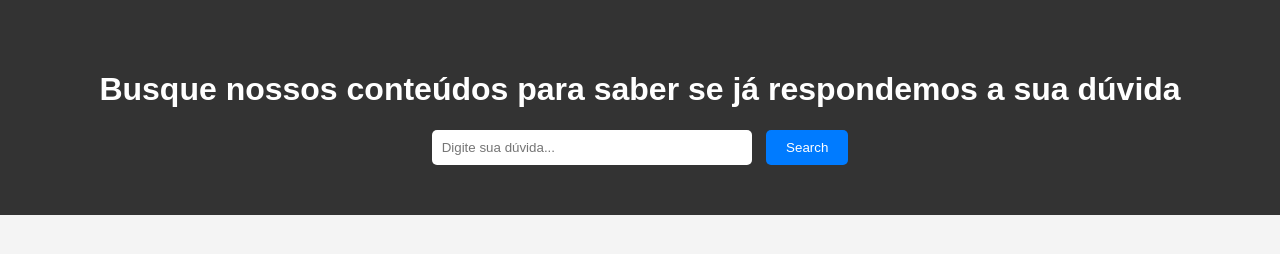
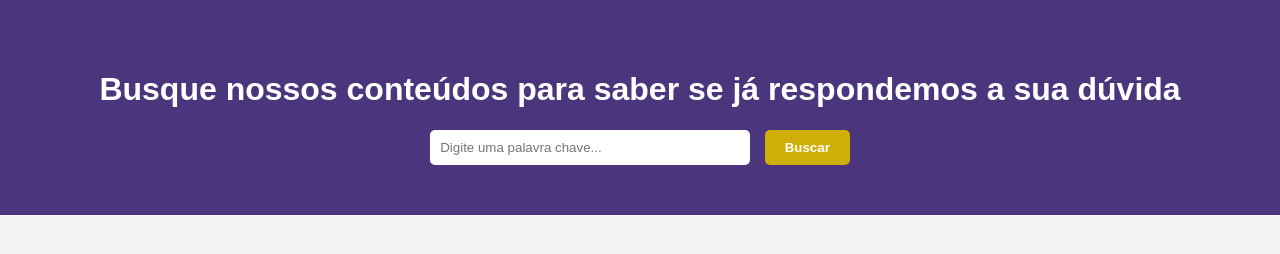
Before and after one commit to diegomendesmoreno/Busca-NV1C, a plain HTML site: page index.html in a window 1280 px wide. Drawn offline with nearby package versions, Linux system fonts and the light colour scheme; no server answers.

Commit message:
Style refactor

```diff
--- a/index.html
+++ b/index.html
@@ -12,8 +12,8 @@
     <header>
         <h1>Busque nossos conteúdos para saber se já respondemos a sua dúvida</h1>
         <div class="search-container">
-            <input type="text" class="search-bar" placeholder="Digite sua dúvida...">
-            <button class="search-button">Search</button>
+            <input type="text" class="search-bar" placeholder="Digite uma palavra chave...">
+            <button class="search-button">Buscar</button>
         </div>
     </header>
 
--- a/script.js
+++ b/script.js
@@ -1,6 +1,4 @@
 function loadSpreadSheet() {
-    console.log("Started loadSpreadSheet");
-
     const spreadsheetId = '1NPfi6o9JGCk6V_gmR4FE3mv7vMyrkUBdt1g_HtSUd8Y';
     const sheetName = 'Reels';
 
@@ -22,8 +20,6 @@ function getInstagramData(url) {
                 const startIdx = data.indexOf('{');
                 const endIdx = data.lastIndexOf('}');
                 const jsonData = JSON.parse(data.substring(startIdx, endIdx + 1));
-
-                console.log("Parsed JSON");
 
                 if (jsonData && jsonData.table) {
                     const rows = jsonData.table.rows;
--- a/styles.css
+++ b/styles.css
@@ -7,7 +7,7 @@ body {
 
 header {
     text-align: center;
-    background-color: #333;
+    background-color: #4B357C;
     color: #fff;
     padding: 50px 0;
 }
@@ -27,14 +27,15 @@ header {
     padding: 10px 20px;
     border: none;
     border-radius: 5px;
-    background-color: #007bff;
-    color: #fff;
+    background-color: #CDAF05;
     cursor: pointer;
     margin-left: 10px;
+    color: #fff;
+    font-weight: bold;
 }
 
 .search-button:hover {
-    background-color: #0056b3;
+    background-color: #7a6b00;
 }
 
 .instagram-post {
```
